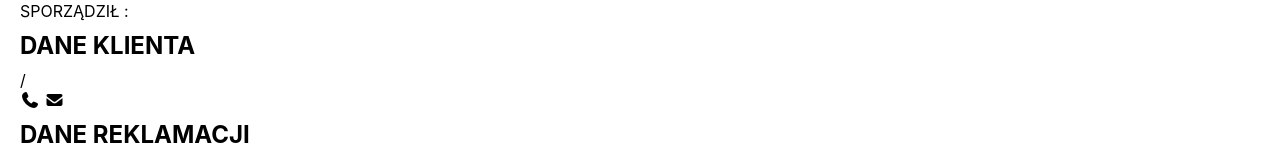
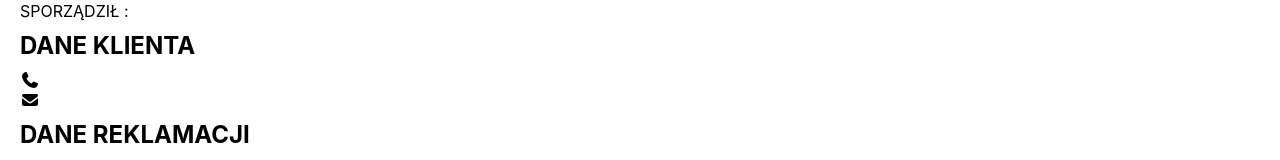
Before and after one commit to marcinoles87/reklamacje, a React (Create React App) app: page /drukuj in a window 1280 px wide. Shown: the part 148-308 px from the top of the page. Built offline with nearby package versions, Linux system fonts and the light colour scheme.

Commit message:
update function print

```diff
--- a/src/components/Drukuj.js
+++ b/src/components/Drukuj.js
@@ -17,8 +17,9 @@ function Drukuj({item}) {
 
             <div>
               <h2>Dane klienta</h2>
-                <p>{item.OsobaZgłaszajaca}/</p>
-                <i className="fa-solid fa-phone"></i> {item.Telefon}  <i className="fa-solid fa-envelope"></i> {item.Email}
+                <p>{item.OsobaZgłaszajaca}</p>
+                <i className="fa-solid fa-phone"></i> {item.Telefon} <br></br>
+                <i className="fa-solid fa-envelope"></i> {item.Email}
             </div>
 
             <div className='dane-product'>
@@ -26,7 +27,7 @@ function Drukuj({item}) {
               <p>Produkt : <span style={{color:'#00dd90ff',fontWeight:'bold'}}>{item.Kod} / {item.Nazwa} </span></p>
               <p>Data zakupu : <span style={{color:'#00dd90ff',fontWeight:'bold'}}>{item.Zakup} </span></p>
               <p>Paragon {item.Paragon}</p>
-              <p>Żądanie : <span style={{color:'rgba(0, 223, 134, 1)'}}>{item.Żadanie}</span> </p>
+              <p>Żądanie : <span style={{color:'rgba(0, 223, 134, 1)' , fontWeight:'bold'}}>{item.Żadanie}</span> </p>
               <p>Opis wady : {item.OpisReklamacji}</p>
               <p>Stan przedmiotu : {item.Wyglad}</p>
               <p>Rozpatrzona : {item.Rozpatrzona ? <span style={{fontSize:'20px',color:'#00dd90ff',fontWeight:'bold'}}>TAK</span> : <span style={{color:'red'}}>'NIE'</span> }</p>
```
